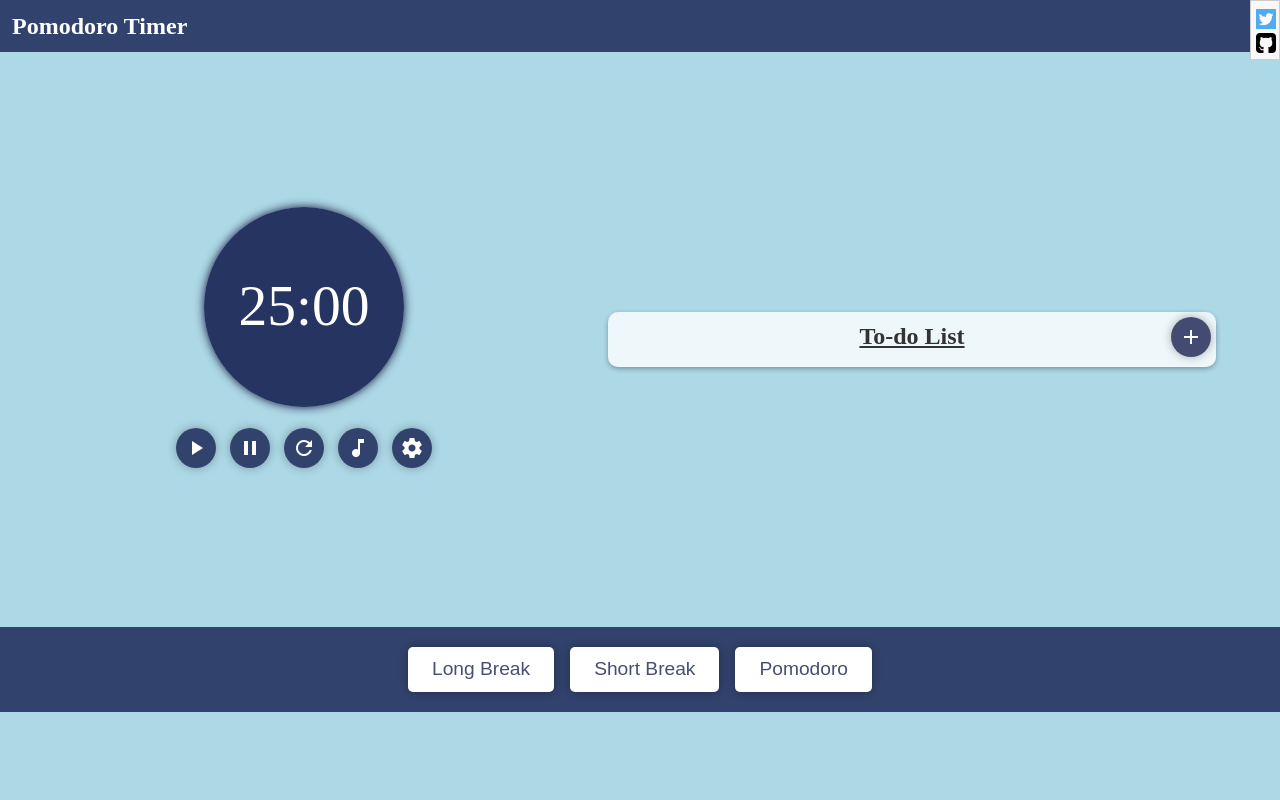
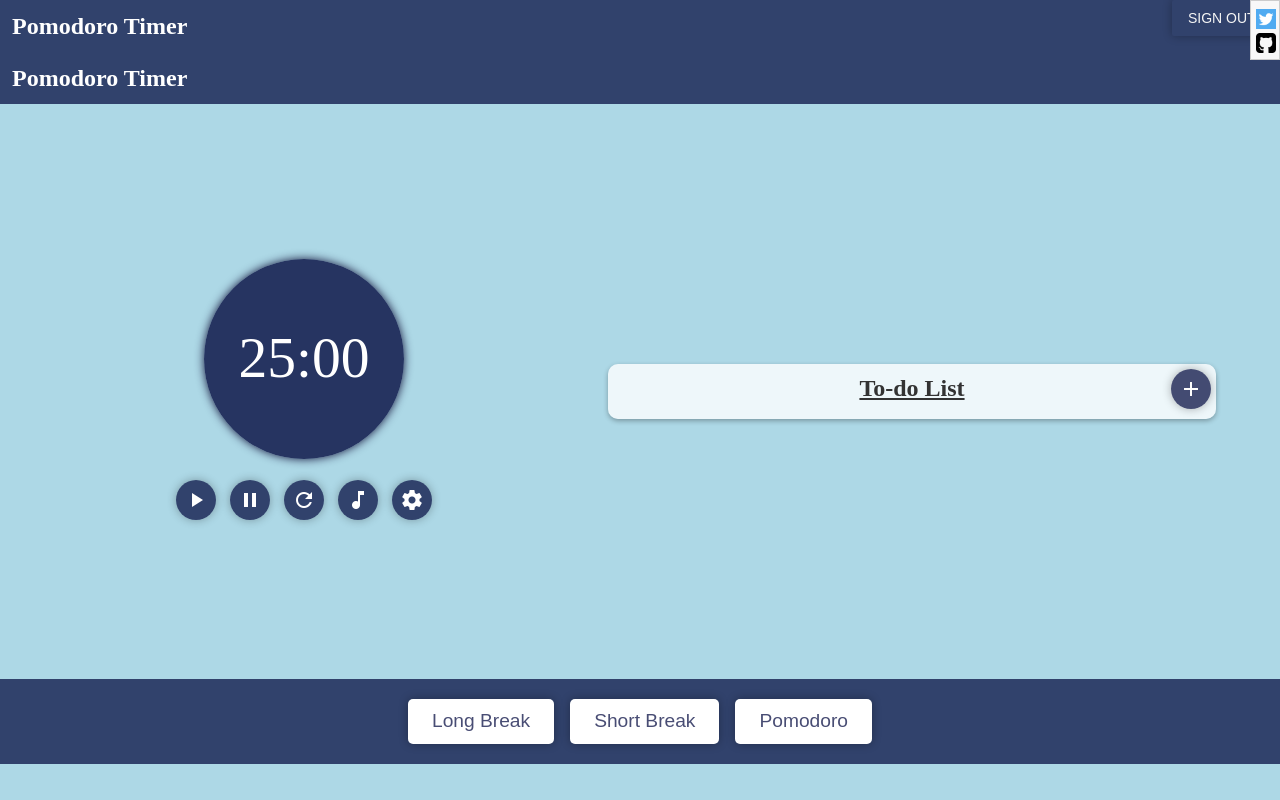
Before and after one commit to rhit-kellyjc/Final-Project, a website: page Public/mainPage.html in a window 1280 px wide. Drawn offline with Linux system fonts and the light colour scheme; some packages are replaced by stand-ins of ours; no server answers.

Commit message:
Update mainPage.html

```diff
--- a/Public/mainPage.html
+++ b/Public/mainPage.html
@@ -12,6 +12,14 @@
 </head>
 
 <body>
+
+    <div class="pomodoro-header">
+        <div class="header-content">
+            <span>Pomodoro Timer</span>
+            <button id="signOutButton" type="button" class="btn text-light" style="position: absolute; top: 0; right: 0;">Sign Out</button>
+        </div>
+    </div>
+
     <!-- Modal dialog box -->
     <div id="mainPage">
         <div class="pomodoro-header">Pomodoro Timer</div>
@@ -215,7 +223,6 @@
 <script src="/__/firebase/7.18.0/firebase-app.js"></script>
 <script src="/__/firebase/7.18.0/firebase-analytics.js"></script>
 <script src="/__/firebase/7.18.0/firebase-auth.js"></script>
-<script src="/__/firebase/7.18.0/firebase-firestore.js"></script>
 <script src="/__/firebase/init.js"></script>
 <script src="scripts/main.js"></script>
 
```
